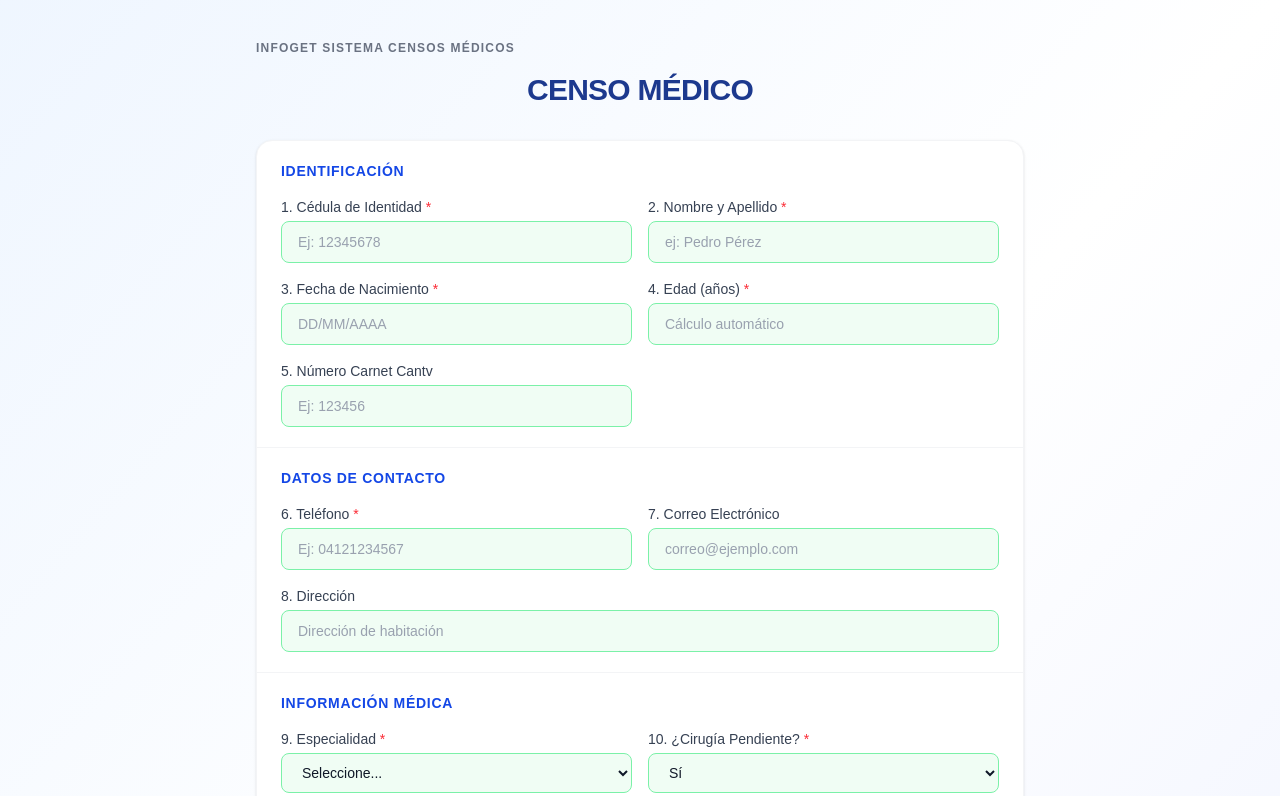
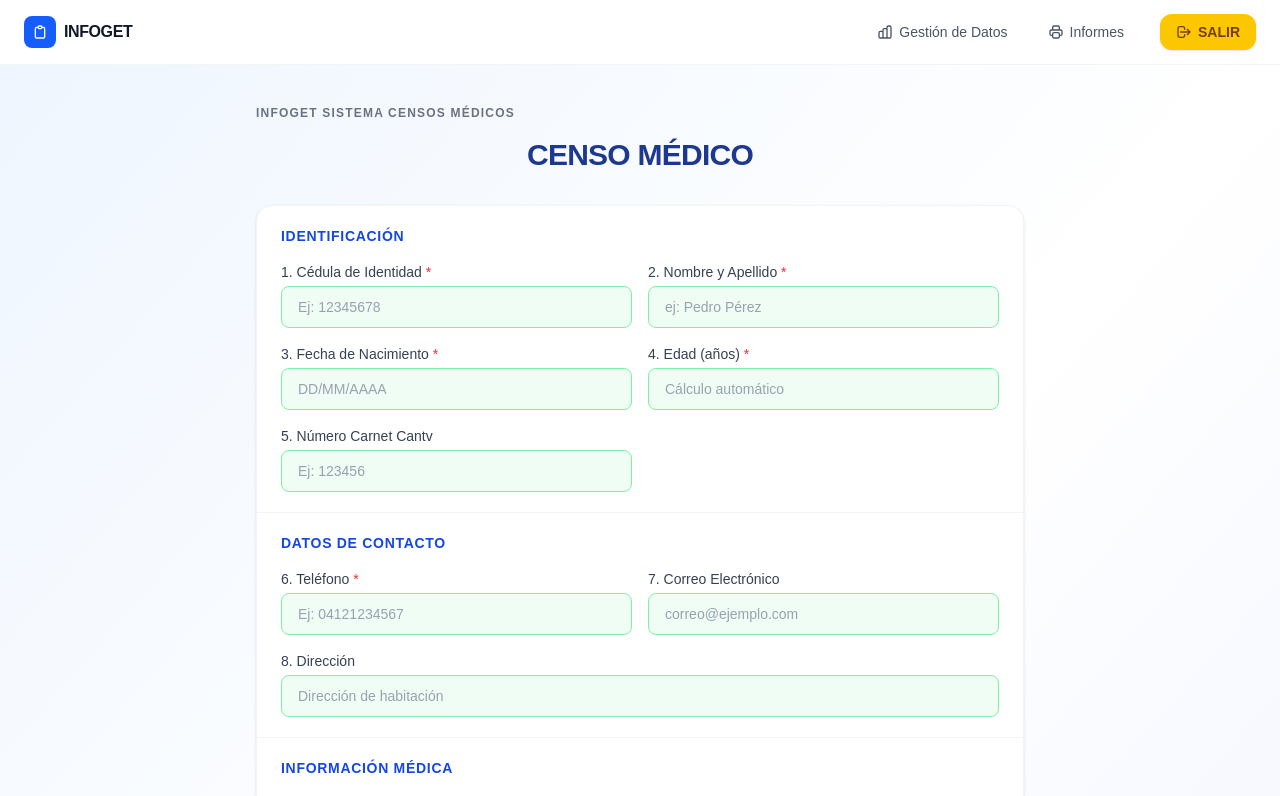
Before and after one commit to leo2166/infoget, a Next.js app: page /registro in a window 1280 px wide. Shown: the top 796 px of the page. Built offline with nearby package versions, Linux system fonts and the light colour scheme; no server answers.

Commit message:
feat: add NavbarPublica to RootLayout for admin access

```diff
--- a/app/layout.js
+++ b/app/layout.js
@@ -1,6 +1,7 @@
 import { Inter } from "next/font/google";
 import "./globals.css";
 import Providers from "@/components/Providers";
+import NavbarPublica from "@/components/NavbarPublica";
 
 const inter = Inter({
   subsets: ["latin"],
@@ -16,7 +17,10 @@ export default function RootLayout({ children }) {
   return (
     <html lang="es" className={`${inter.variable} h-full antialiased`}>
       <body className="min-h-full flex flex-col font-sans">
-        <Providers>{children}</Providers>
+        <Providers>
+          <NavbarPublica />
+          {children}
+        </Providers>
       </body>
     </html>
   );
```
